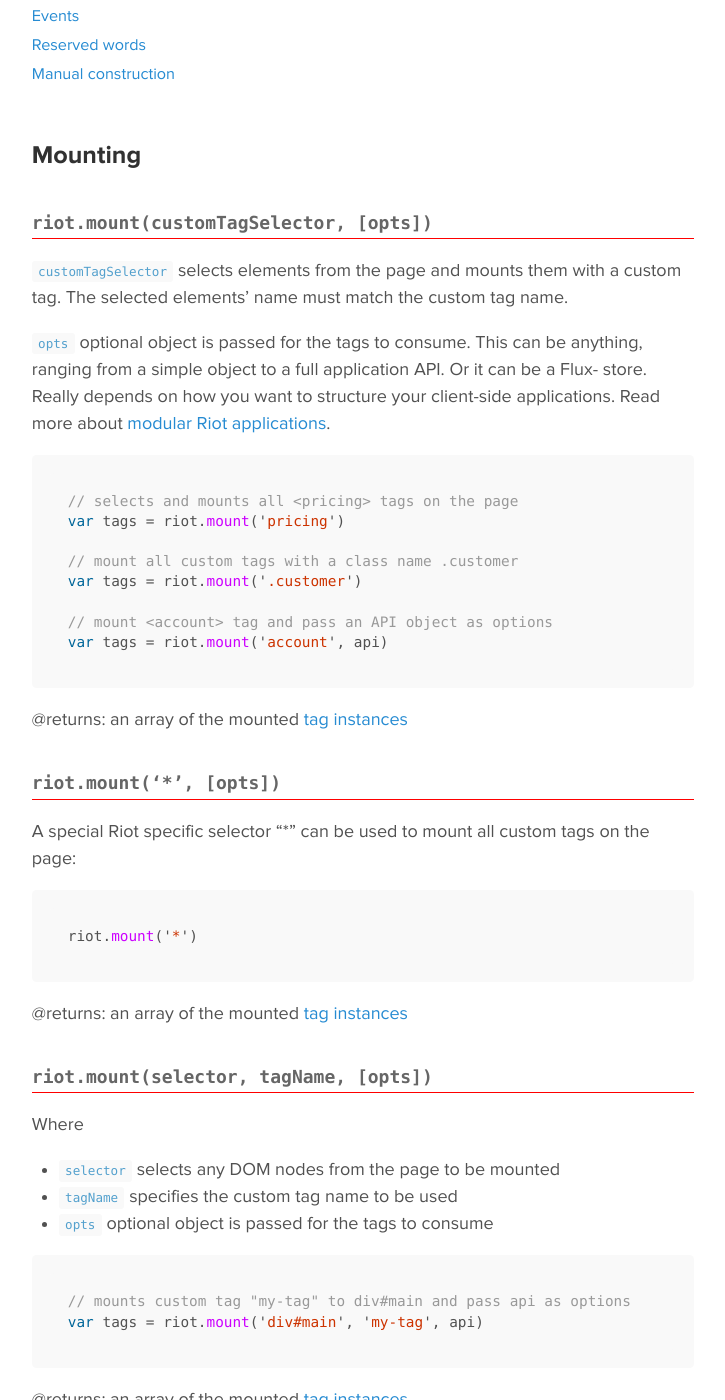
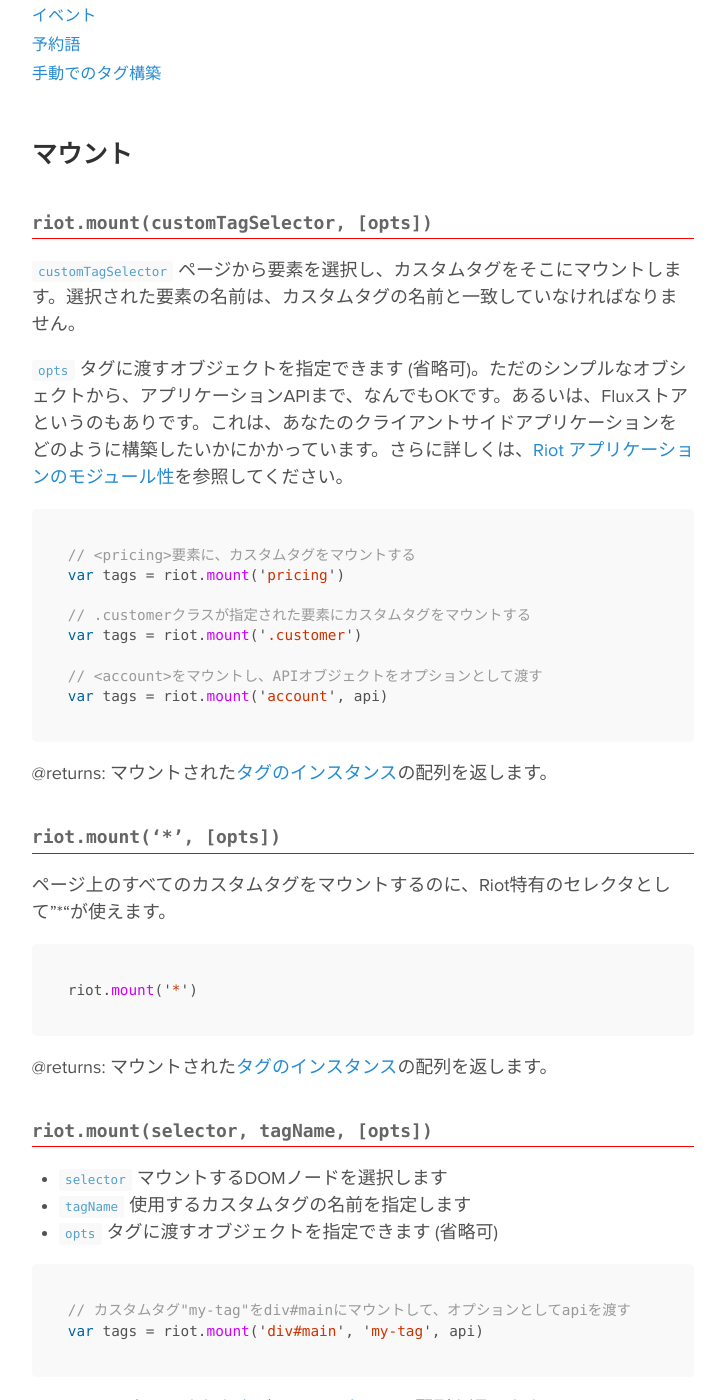
Before and after one commit to riot/riot.github.io, a Jekyll site: the page built from ja/api/index.md, in a window 1280 px wide and 1400 px high, scrolled down 401 px. Shown: the whole window, without its empty margins (277-1002 px from the left). Built offline with Jekyll 4.4.1, drawn with Linux system fonts in a browser that asks for light colours; Markdown is read by kramdown in place of the engine named in the settings; some of the changed text lies outside the part shown.

Commit message:
Translate "API - Custom tags" into Japanese

````diff
--- a/ja/api/index.md
+++ b/ja/api/index.md
@@ -7,98 +7,97 @@ class: apidoc
 {% include ja/api-tabs.html %}
 
 
-## Mounting
+## マウント
 
 ### <a name="mount"></a> riot.mount(customTagSelector, [opts])
 
-`customTagSelector` selects elements from the page and mounts them with a custom tag. The selected elements' name must match the custom tag name.
+`customTagSelector` ページから要素を選択し、カスタムタグをそこにマウントします。選択された要素の名前は、カスタムタグの名前と一致していなければなりません。
 
-`opts` optional object is passed for the tags to consume. This can be anything, ranging from a simple object to a full application API. Or it can be a Flux- store. Really depends on how you want to structure your client-side applications. Read more about [modular Riot applications](/guide/application-design/#modularity).
+`opts` タグに渡すオブジェクトを指定できます (省略可)。ただのシンプルなオブシェクトから、アプリケーションAPIまで、なんでもOKです。あるいは、Fluxストアというのもありです。これは、あなたのクライアントサイドアプリケーションをどのように構築したいかにかかっています。さらに詳しくは、[Riot アプリケーションのモジュール性](/ja/guide/application-design/#モジュール性)を参照してください。
 
 
 ``` js
-// selects and mounts all <pricing> tags on the page
+// <pricing>要素に、カスタムタグをマウントする
 var tags = riot.mount('pricing')
 
-// mount all custom tags with a class name .customer
+// .customerクラスが指定された要素にカスタムタグをマウントする
 var tags = riot.mount('.customer')
 
-// mount <account> tag and pass an API object as options
+// <account>をマウントし、APIオブジェクトをオプションとして渡す
 var tags = riot.mount('account', api)
 ```
 
-@returns: an array of the mounted [tag instances](#tag-instance)
+@returns: マウントされた[タグのインスタンス](#タグのインスタンス)の配列を返します。
 
 ### <a name="mount-star"></a> riot.mount('*', [opts])
 
-A special Riot specific selector "*" can be used to mount all custom tags on the page:
+ページ上のすべてのカスタムタグをマウントするのに、Riot特有のセレクタとして"*"が使えます。
 
 ``` js
 riot.mount('*')
 ```
 
-@returns: an array of the mounted [tag instances](#tag-instance)
+@returns: マウントされた[タグのインスタンス](#タグのインスタンス)の配列を返します。
 
 ### <a name="mount-tag"></a> riot.mount(selector, tagName, [opts])
 
-Where
-
-- `selector` selects any DOM nodes from the page to be mounted
-- `tagName` specifies the custom tag name to be used
-- `opts` optional object is passed for the tags to consume
+- `selector` マウントするDOMノードを選択します
+- `tagName` 使用するカスタムタグの名前を指定します
+- `opts` タグに渡すオブジェクトを指定できます (省略可)
 
 
 ``` js
-// mounts custom tag "my-tag" to div#main and pass api as options
+// カスタムタグ"my-tag"をdiv#mainにマウントして、オプションとしてapiを渡す
 var tags = riot.mount('div#main', 'my-tag', api)
 ```
 
-@returns: an array of the mounted [tag instances](#tag-instance)
+@returns: マウントされた[タグのインスタンス](#タグのインスタンス)の配列を返します。
 
 ### <a name="mount-dom"></a> riot.mount(domNode, tagName, [opts])
 
-Mount a custom tag named tagName on a given domNode passing optional data with opts. For example:
+与えられた`domNode`に、`opts`(省略可)で渡されたデータとともに、`tagName`で指定されたカスタムタグをマウントします。例:
 
 ```
-// mounts "my-tag" to given DOM node
-riot.mount(document.getElementById('slide'), 'users', api)
+// "my-tag"を、与えられたDOMノードにマウント
+riot.mount(document.getElementById('slide'), 'my-tag', api)
 ```
 
-@returns: an array of the mounted [tag instances](#tag-instance)
+@returns: マウントされた[タグのインスタンス](#タグのインスタンス)の配列を返します。
 
 ### <a name="mount-to"></a> riot.mountTo(domNode, tagName, [opts])
 
-This method is deprecated since *v2.0.11*. This is the same as `riot.mount(domNode, tagName, [opts])`.
+このメソッドは *v2.0.11* から非推奨になりました。`riot.mount(domNode, tagName, [opts])`と同じ動作をします。
 
 
 
 
-## Rendering
+## レンダリング
 
 ### <a name="render"></a> riot.render(tagName, [opts])
 
+タグをHTMLとしてレンダリング。このメソッドは *サーバサイド* (Node/io.js) でのみ利用できます。例:
 Rendering a tag to html. This method is only available on *server-side* (Node/io.js). For example:
 
 ```
-// render "my-tag" to html
+// "my-tag"をHTMLにレンダリング
 var mytag = require('my-tag')
 riot.render(mytag, { foo: 'bar' })
 ```
 
-@returns: tags render as html
+@returns: HTMLとしてレンダリングされたタグ
 
 
-## Tag instance
+## タグのインスタンス
 
-Following properties are set for each tag instance:
+次のプロパティが、それぞれのタグのインスタンスにはセットされます:
 
-- `opts` - the options object
-- `parent` - the parent tag if any
-- `root` - root DOM node
-- `tags` - nested custom tags
+- `opts` - タグに渡されたオプション
+- `parent` - 親タグ (もしあれば)
+- `root` - ルートになるDOMノード
+- `tags` - 入れ子になっているカスタムタグ
 
 
-You can use these references in both the HTML and JavaScript code. For example:
+これらの参照はHTMLとJavaScriptのコードの双方から利用できます。例:
 
 
 ``` html
@@ -109,7 +108,7 @@ You can use these references in both the HTML and JavaScript code. For example:
 </my-tag>
 ```
 
-You can freely set any data to the instance (aka "context") and they are available in the HTML expressions. For example:
+自由に、好きなデータをインスタンスに対してセットできます (インスタンスを「コンテキスト」と言い換えても構いません)。それらは、HTML内のテンプレート変数からも利用可能です。例:
 
 ``` html
 <my-tag>
@@ -120,13 +119,13 @@ You can freely set any data to the instance (aka "context") and they are availab
 ```
 
 
-## Updating
+## 更新
 
 ### <a name="tag-update"></a> this.update()
 
-Updates all the expressions on the current tag instance as well as on all the children. This method is automatically called every time an event handler is called when user interacts with the application.
+現在のタグインスタンス内と、子タグについても同様に、すべてのテンプレート変数を更新します。ユーザのインタラクションによってイベントハンドラが呼ばれた場合、このメソッドも毎回自動的に呼ばれます。
 
-Other than that riot does not update the UI automatically so you need to call this method manually. This typically happens after some non-UI related event: after `setTimeout`, AJAX call or on some server event. For example:
+それ以外のケースでは、RiotはUIを自動更新しないので、このメソッドを手動で呼ぶ必要があります。典型的には次のような非UIイベントの後がありえます: `setTimeout`の後、AJAX呼び出しや、何かのサーバイベントなど。例:
 
 ``` html
 <my-tag>
@@ -146,10 +145,11 @@ Other than that riot does not update the UI automatically so you need to call th
 </my-tag>
 ```
 
-On above example the error message is displayed on the UI after the `update()` method has been called. We assign `this` variable to `self` since inside the AJAX callback `this` variable points to the response object and not to the tag instance.
+上の例では、`update()`が呼ばれた後、エラーメッセージがUIに表示されます。`this`変数を`self`にアサインしているのは、AJAX呼び出しの中では`this`変数が、タグインスタンスではなくレスポンスオブジェクトを参照しているためです。
 
 ### <a name="tag-update-data"></a> this.update(data)
 
+現在のインスタンスに値をセットして、テンプレート変数を更新します。これは、`this.update()`と同様ですが、呼び出しと同時にコンテキストデータをセットできます。つまり、このように書く代わりに:
 Set values of the current instance and update the expressions. This is same as `this.update()` but allows you to set context data at the same time. So instead of this:
 
 ``` js
@@ -157,79 +157,79 @@ self.error = error_message
 self.update()
 ```
 
-you can do this:
+次のように書くことができます:
 
 ``` js
 self.update({ error: error_message })
 ```
 
-which is shorter and cleaner.
+この方が短くてすっきりしてますね。
 
 ### <a name="update"></a> riot.update()
 
-Updates all the mounted tags and their expressions on the page.
+ページ上のすべてのタグとそのテンプレート変数を更新します。
 
-@returns: an array of [tag instances](#tag-instance) that are mounted on the page.
+@returns: マウントされた[タグのインスタンス](#タグのインスタンス)の配列を返します。
 
 
 
-## Unmounting
+## マウントの解除
 
 ### <a name="tag-unmount"></a> this.unmount(keepTheParent)
 
-Detaches the tag and it's children from the page. An "unmount" event is fired.
-If you want to unmount a tag without removing the parent tag you need to pass `true` to the unmount method
+タグとその子孫をページから取り除きます。"unmount"イベントが発火します。
+もし、親タグを削除せずにマウント解除したい場合は、`unmount`メソッドに`true`を渡す必要があります。
 
-Remove the tag from the DOM:
+DOMからタグを取り除く:
 
 ``` js
 mytag.unmount()
 ```
 
-Remove the tag children and keep only the parent tag:
+タグの子孫を取り除き、親タグだけ残す:
 
 ``` js
 mytag.unmount(true)
 ```
 
-## Nested tags
+## 入れ子のタグ
 
-You have access to nested tag instances via `tags` variable:
+入れ子になった(ネストされた)タグのインスタンスは、`tags`変数からアクセスできます:
 
 ``` html
 <my-tag>
 
   <child></child>
 
-  // access to child tag
+  // 子タグにアクセス
   var child = this.tags.child
 
 </my-tag>
 ```
 
-If more than one of the same child tag is used, it is accessed as an array `this.tags.child[n]`
+もし、ひとつ以上の同じ子タグが使われた場合は、配列`this.tags.child[n]`としてアクセスされます。
 
-You can also use the `name` attribute to give another name for the nested tag.
+入れ子のタグに、`name`属性で別名を与えてアクセスすることもできます。
 
 ``` html
 <my-tag>
 
   <child name="my_nested_tag"></child>
 
-  // access to child tag
+  // 子タグにアクセス
   var child = this.tags.my_nested_tag
 
 </my-tag>
 ```
 
-The child tags are initialized after the parent tag so the methods and properties are available on the "mount" event.
+子タグは、親タグの後に初期化されます。つまり、(子タグの)メソッドやプロパティには`mount`イベントでアクセスする必要があります。(訳注: コンストラクタではなく)
 
 ``` html
 <my-tag>
 
   <child name="my_nested_tag"></child>
 
-  // access to child tag methods
+  // 子タグのメソッドにアクセス
   this.on('mount', function() {
     this.tags.my_nested_tag.someMethod()
   })
@@ -237,12 +237,12 @@ The child tags are initialized after the parent tag so the methods and propertie
 </my-tag>
 ```
 
-## <a name="yield"></a> Yielding nested HTML
+## <a name="yield"></a> YieldによるHTMLの入れ子
 
-The `<yield>` tag it's a special riot core feature that allows you to inject and compile the content of any custom tag inside its template in runtime
-This technique allows you to extend your tags templates with html contents rendered eventually from the server
+`<yield />`タグは、Riotの特別なコア機能で、実行時に、カスタムタグで囲まれた部分をテンプレート内に挿入してコンパイルすることを可能にします。
+この技術によって、独自タグに、サーバでレンダリングされたHTMLコンテンツを入れて表示するといったことができます。
 
-For example using the following riot tag `my-post`
+例として、次のRiotタグ`my-post`を使います。
 
 ``` html
 <my-post>
@@ -252,7 +252,7 @@ For example using the following riot tag `my-post`
 </my-post>
 ```
 
-anytime you will include the `<my-post>` tag in your app
+`<my-post>`はアプリケーションの好きな場所に含めることができます。
 
 ``` html
 <my-post title="What a great title">
@@ -260,7 +260,7 @@ anytime you will include the `<my-post>` tag in your app
 </my-post>
 ```
 
-once mounted `riot.mount('my-post')` it will be rendered in this way:
+`riot.mount('my-post')`でマウントされると、次のようにレンダリングされます:
 
 ``` html
 <my-post>
@@ -269,11 +269,11 @@ once mounted `riot.mount('my-post')` it will be rendered in this way:
 </my-post>
 ```
 
-#### Yield and loops
+#### Yieldとループ
 
-The `<yield>` tag could be used also in a loop or in a child tag but you should be aware that __it will be always parsed and compiled using the child data__
+`<yield />`タグはループや子タグの中で使うことができますが、 __常に子タグのコンテキストでパースされる__ ことに注意してください。
 
-The following `blog.tag` riot component
+次のRiotコンポーネント、`blog.tag`は、
 
 
 ``` html
@@ -313,7 +313,7 @@ The following `blog.tag` riot component
 
 ```
 
-will be compiled in this way:
+次のようにコンパイルされます:
 
 ``` html
 <blog>
@@ -334,17 +334,17 @@ will be compiled in this way:
 ```
 
 
-## Events
+## イベント
 
-Each tag instance is an [observable](#observable) so you can use `on` and `one` methods to listen to the events that happen on the tag instance. Here's the list of supported events:
+それぞれのタグインスタンスは[オブザーバブル](#observable)なので、`on`と`one`メソッドをタグで起きるイベント監視のために使えます。サポートされているイベントは次のとおり:
 
 
-- "update" – right before the tag is updated. allows recalculation of context data before the UI expressions are updated.
-- "updated" – right after the tag is updated. allows do some work with updated DOM
-- "mount" – right after tag is mounted on the page
-- "unmount" – after the tag is removed from the page
+- "update" – タグの更新直前。UIが更新される前にコンテキストデータを再計算できる。
+- "updated" – タグの更新完了の直後。更新されたDOMに対して処理ができる。
+- "mount" – ページにタグがマウントされた直後。
+- "unmount" – ページからタグのマウントが解除された直後。
 
-For example:
+例:
 
 ``` js
 // cleanup resources after tag is no longer part of DOM
@@ -353,20 +353,21 @@ this.on('unmount', function() {
 })
 ```
 
-## Reserved words
+## 予約語
 
-The above method and property names are reserved words for Riot tags. Don't use any of following as your instance variable or method name: `opts`, `parent`, `root`, `update`, `unmount`, `on`, `off`, `one` and `trigger`. Local variables can be freely named. For example:
+上記のメソッドとプロパティの名前は、Riotタグの予約語です。次のいずれもインスタンス変数やメソッドの名前として使ってはいけません:  `opts`, `parent`, `root`, `update`, `unmount`, `on`, `off`, `one`, `trigger`
+ローカル変数については、自由に名前付けできます:
 
 ``` javascript
 <my-tag>
 
-  // allowed
+  // OK
   function update() { }
 
-  // not allowed
+  // ダメ
   this.update = function() { }
 
-  // not allowed
+  // ダメ
   update() {
 
   }
@@ -374,20 +375,20 @@ The above method and property names are reserved words for Riot tags. Don't use
 </my-tag>
 ```
 
-## Manual construction
+## 手動でのタグ構築
 
 ### <a name="tag"></a> riot.tag(tagName, html, [css], [attrs], [constructor])
 
-Creates a new custom tag "manually" without the compiler.
+新しいカスタムタグを「手動」でコンパイラを使わずに作成します。
 
-- `tagName` the tag name
-- `html` is the layout with [expressions](/guide/#expressions)
-- `css` is the style for the tag (optional)
-- `attrs` string of attributes for the tag (optional).
-- `constructor` is the initialization function being called before the tag expressions are calculated and before the tag is mounted
+- `tagName` タグの名前
+- `html` [テンプレート変数](/ja/guide/#テンプレート変数)を含むレイアウト
+- `css` タグのスタイル (省略可)
+- `attrs` タグの属性値 (省略可)
+- `constructor` タグのマウントやテンプレート変数が計算されるより前に呼ばれる、初期化関数
 
 
-#### Example
+#### 例
 
 ``` javascript
 riot.tag('timer',
@@ -411,20 +412,20 @@ riot.tag('timer',
   })
 ```
 
-See [timer demo](http://jsfiddle.net/gnumanth/h9kuozp5/) and [riot.tag](/api/#tag-instance) API docs for more details and *limitations*.
+詳細と *制約* については、[タイマーのデモ](http://jsfiddle.net/gnumanth/h9kuozp5/)と[riot.tag](#タグのインスタンス)のAPIドキュメントを参照してください。
 
 
-<span class="tag red">Warning</span> by using `riot.tag` you cannot enjoy the advantages of compiler and following features are not supported:
+<span class="tag red">警告</span> `riot.tag`を使うと、コンパイラの長所や次のような機能が使えなくなります:
 
-1. Self- closing tags
-2. Unquoted expressions. Write `value="{ val }"` instead of `value={ val }`
-3. Boolean attributes. Write `__checked="{ flag }"` instead of `checked={ flag }`
-4. Shorthand ES6 method signatures
-5. `<img src={ src }>` must be written as `<img riot-src={ src }>` in order to avoid illegal server requests
-6. `style="color: { color }"` must be written as `riot-style="color: { color }"` so that style attribute expressions work in IE.
+1. 自己閉じタグ
+2. コーテーションなしのテンプレート変数: `value={ val }`の代わりに、`value="{ val }"`と書くこと
+3. 真偽値属性: `checked={ flag }`の代わりに`__checked="{ flag }"`と書くこと
+4. ES6のメソッドの省略記法
+5. `<img src={ src }>`は`<img riot-src={ src }>`と書かなくてはならない: 不正なサーバリクエストを防止するため
+6. `style="color: { color }"`は`riot-style="color: { color }"`のように書かなくてはならない: スタイル属性がIEでも動作するように
 
 
-You can take advantage of `<template>` or `<script>` tags as follows:
+次のように書くことで`<template>`や`<script>`タグの利点を生かすことはできます:
 
 ``` html
 <script type="tmpl" id="my_tmpl">
````
